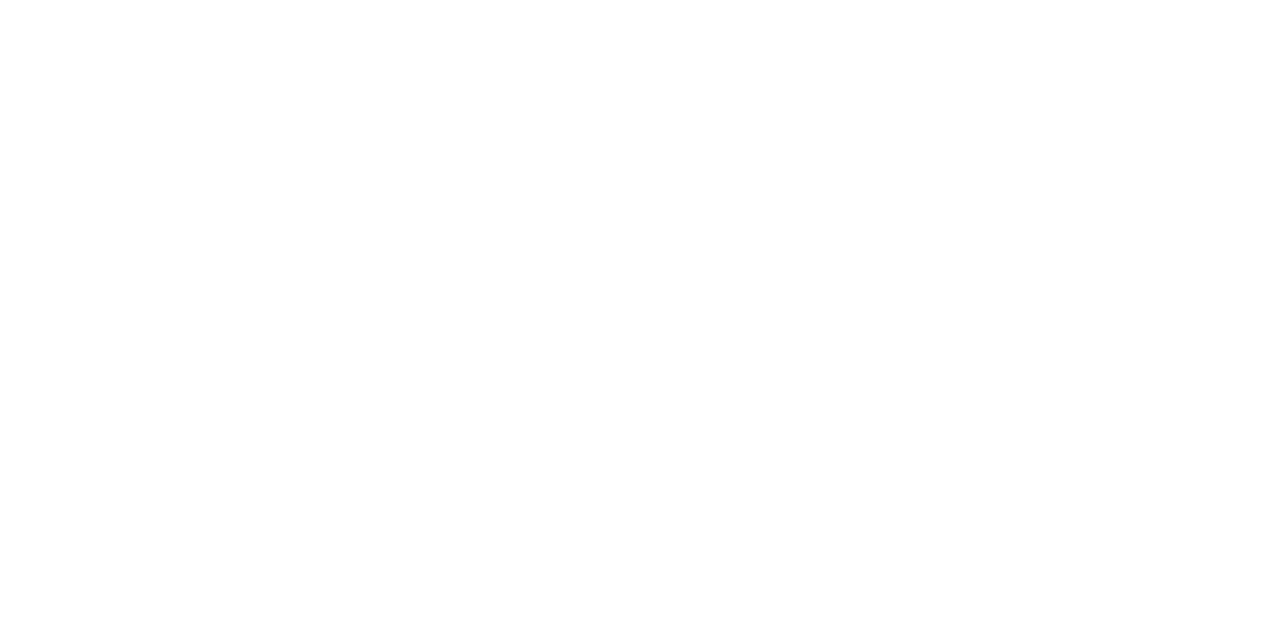
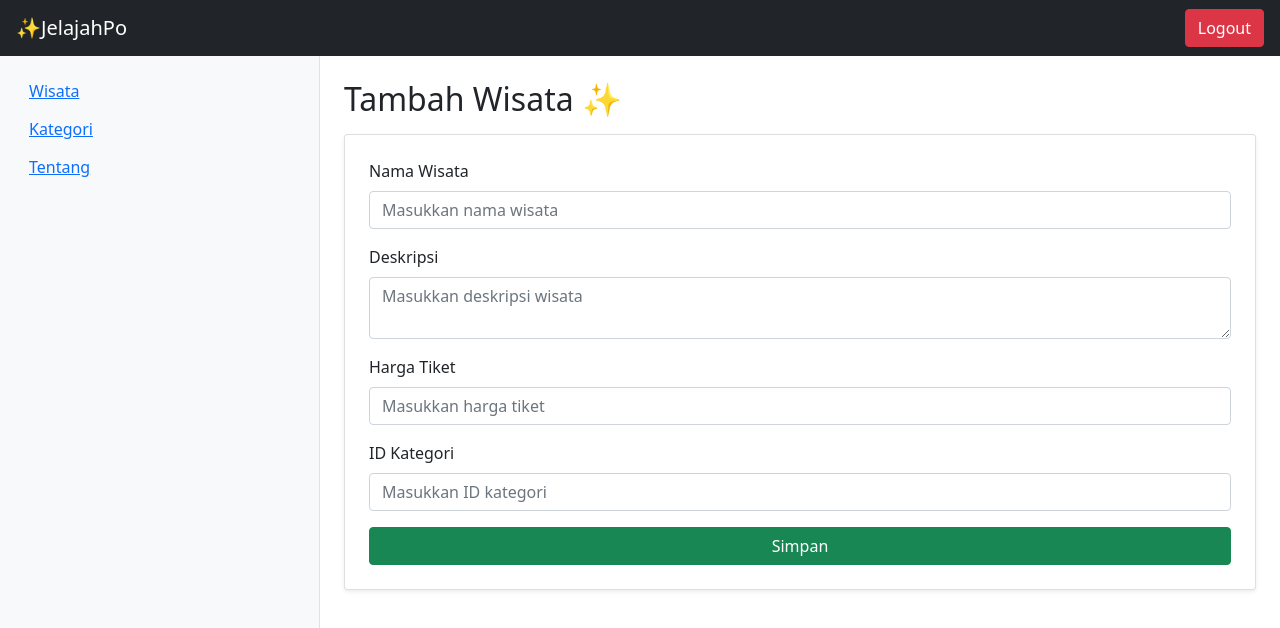
Before and after one commit to ndindootttttt/JelajahPo, a React (Vite) app in the folder jelajahpo-frontend/: page /wisata/tambah in a window 1280 px wide. Before the commit this address had no page. Shown: the top 628 px of the page. Built offline with nearby package versions, Linux system fonts and the light colour scheme.

Commit message:
addwisata

```diff
--- a/jelajahpo-frontend/src/App.jsx
+++ b/jelajahpo-frontend/src/App.jsx
@@ -4,6 +4,7 @@
 import Wisata from "./pages/Wisata";
 import Kategori from "./pages/Kategori";
 import Tentang from "./pages/Tentang";
+import AddWisata from "./pages/AddWisata";
 
 export default function App() {
   return (
@@ -14,6 +15,7 @@
           <Route path="wisata" element={<Wisata />} />
           <Route path="kategori" element={<Kategori />} />
           <Route path="/tentang" element={<Tentang />} />
+          <Route path="wisata/tambah" element={<AddWisata />} />
         </Route>
       </Routes>
     </BrowserRouter>
--- /dev/null
+++ b/jelajahpo-frontend/src/pages/Addwisata.jsx
@@ -0,0 +1,102 @@
+import { useState } from "react";
+import { useNavigate } from "react-router-dom";
+
+export default function AddWisata() {
+  const [formData, setFormData] = useState({
+    nama_wisata: "",
+    deskripsi: "",
+    harga_tiket: "",
+    id_kategori: "",
+  });
+
+  const navigate = useNavigate();
+
+  const handleChange = (e) => {
+    setFormData({ ...formData, [e.target.name]: e.target.value });
+  };
+
+  const handleSubmit = async (e) => {
+    e.preventDefault();
+
+    try {
+      const res = await fetch("http://localhost:4000/wisata", {
+        method: "POST",
+        headers: { "Content-Type": "application/json" },
+        body: JSON.stringify(formData),
+      });
+
+      if (res.ok) {
+        alert("Wisata berhasil ditambahkan!");
+        navigate("/wisata");
+      } else {
+        const data = await res.json();
+        alert(data.message || "Gagal menambah wisata");
+      }
+    } catch (err) {
+      console.error("Error:", err);
+      alert("Terjadi kesalahan saat menambah wisata");
+    }
+  };
+
+  return (
+    <div className="container mt-4">
+      <h2 className="mb-3">Tambah Wisata ✨</h2>
+      <form onSubmit={handleSubmit} className="card p-4 shadow-sm">
+        <div className="mb-3">
+          <label className="form-label">Nama Wisata</label>
+          <input
+            type="text"
+            name="nama_wisata"
+            value={formData.nama_wisata}
+            onChange={handleChange}
+            className="form-control"
+            placeholder="Masukkan nama wisata"
+            required
+          />
+        </div>
+
+        <div className="mb-3">
+          <label className="form-label">Deskripsi</label>
+          <textarea
+            name="deskripsi"
+            value={formData.deskripsi}
+            onChange={handleChange}
+            className="form-control"
+            placeholder="Masukkan deskripsi wisata"
+            required
+          ></textarea>
+        </div>
+
+        <div className="mb-3">
+          <label className="form-label">Harga Tiket</label>
+          <input
+            type="number"
+            name="harga_tiket"
+            value={formData.harga_tiket}
+            onChange={handleChange}
+            className="form-control"
+            placeholder="Masukkan harga tiket"
+            required
+          />
+        </div>
+
+        <div className="mb-3">
+          <label className="form-label">ID Kategori</label>
+          <input
+            type="number"
+            name="id_kategori"
+            value={formData.id_kategori}
+            onChange={handleChange}
+            className="form-control"
+            placeholder="Masukkan ID kategori"
+            required
+          />
+        </div>
+
+        <button type="submit" className="btn btn-success">
+          Simpan
+        </button>
+      </form>
+    </div>
+  );
+}
--- a/jelajahpo-frontend/src/pages/Wisata.jsx
+++ b/jelajahpo-frontend/src/pages/Wisata.jsx
@@ -1,4 +1,6 @@
-import { useEffect, useState } from "react";
+import { useEffect, useState,  } from "react";
+import { Link } from "react-router-dom";
+
 
 export default function Wisata() {
   const [wisata, setWisata] = useState([]);
@@ -28,6 +30,9 @@
     <div className="container mt-4">
       <div className="d-flex justify-content-between align-items-center mb-3">
         <h2>Daftar Wisata JelajahPo ✨ </ h2>
+         <Link to="/wisata/tambah" className="btn btn-primary">
+    + Tambah Wisata
+  </Link>
       </div>
    <table className="table table-bordered table-striped">
         <thead className="table-primary">
```
